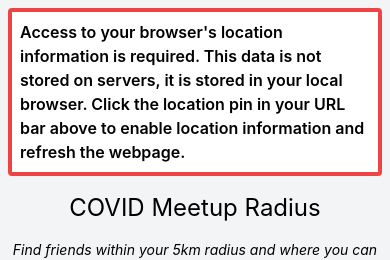
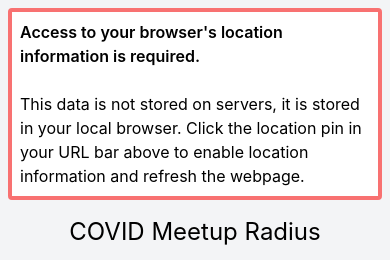
Before and after one commit to georgewritescode/meetupradius, a React (Create React App) app: page / in a window 390 px wide. Shown: the top 260 px of the page. Built offline with nearby package versions, Linux system fonts and the light colour scheme; no server answers.

Commit message:
Updated notice to provide further info to mobile users

```diff
--- a/src/App.js
+++ b/src/App.js
@@ -37,10 +37,11 @@ function App() {
     <div className="App h-screen w-full bg-gray-100 grid grid-cols-5">
       <div className="  col-span-5 md:col-span-1 p-2 pb-8">
         {(!userLoaded) ?
-        <p className="font-semibold bg-white p-2 border-4 rounded border-red-500">
-          Access to your browser's location information is required. This data is not stored on servers, it is stored in your local browser.
+        <div className="bg-white p-2 border-4 rounded border-red-400">
+            <p className="font-semibold">Access to your browser's location information is required.{!isMobile ? <span> On smartphones, this may require opening the site outside of in-app browsers (Safari or Chrome)</span> : null}
+            </p> <br />This data is not stored on servers, it is stored in your local browser.
           Click the location pin in your URL bar above to enable location information and refresh the webpage.
-        </p>
+          </div>
          : null}
 
         <h1 className="mt-4 mb-4 bold text-center w-full">
```
